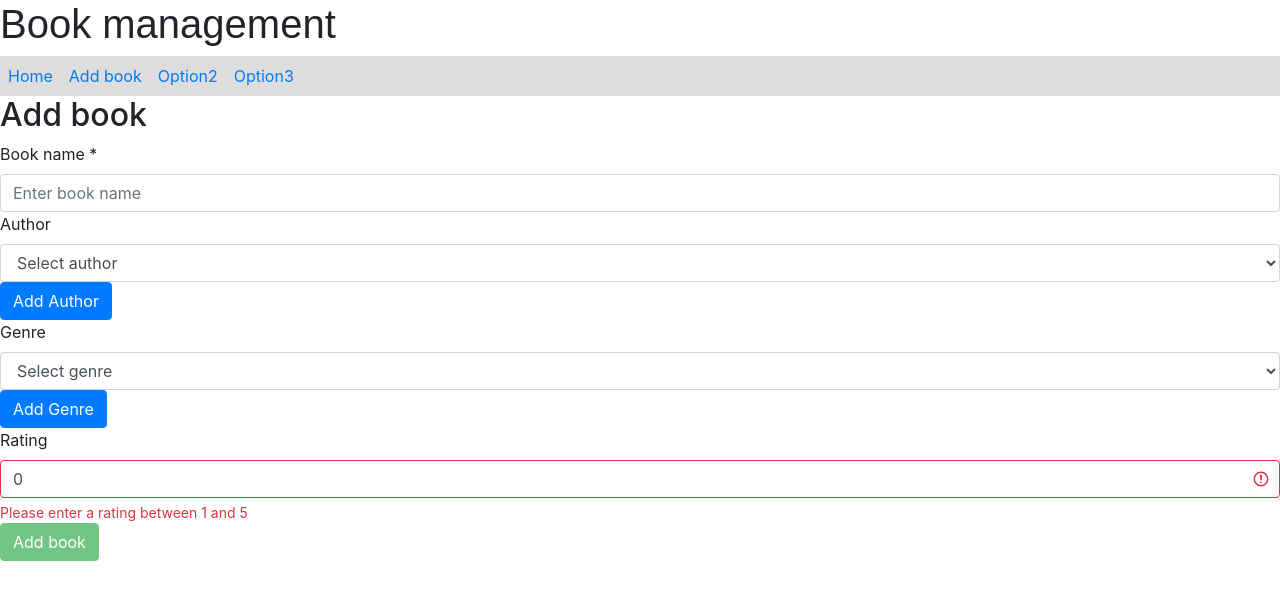
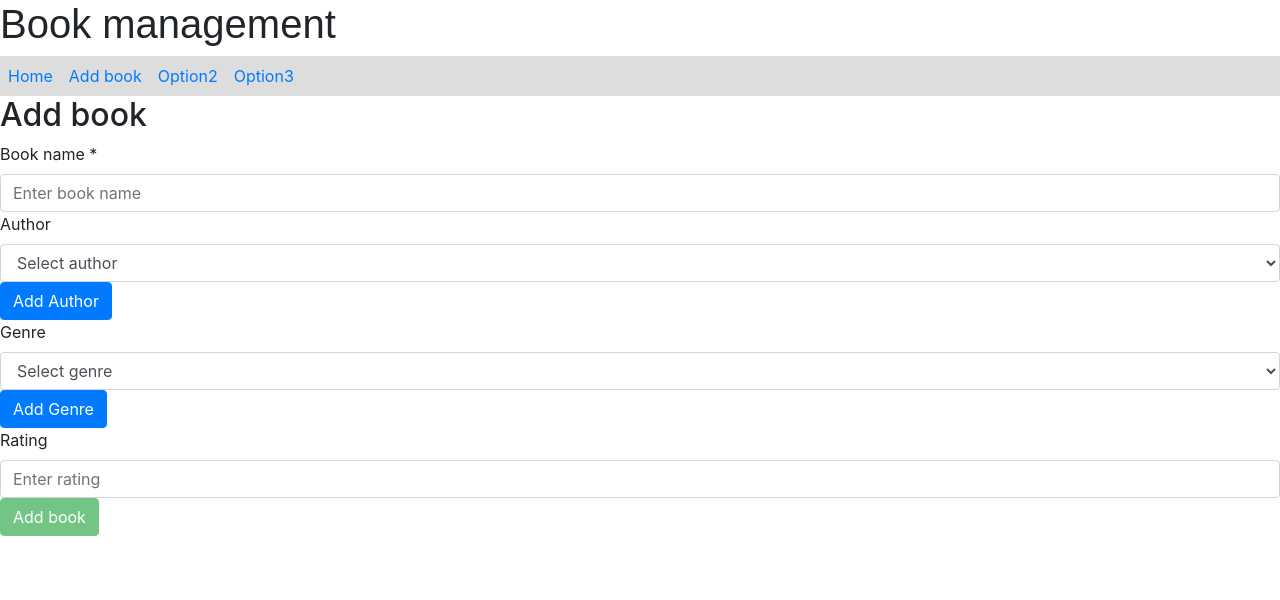
Before and after one commit to kaneran/angular-practice-project-book-manager, an Angular app: page /add-book-component in a window 1280 px wide. Shown: the top 600 px of the page. Built offline with nearby package versions, Linux system fonts and the light colour scheme.

Commit message:
2 files modified

```diff
--- a/src/app/add-book.component.html
+++ b/src/app/add-book.component.html
@@ -29,8 +29,8 @@
 		<button class="btn btn-primary" (click)="addGenre()">Add Genre</button>
 	</div>
 	<label>Rating</label>
-	<input type="number" class="form-control" placeholder="Enter rating" formControlName="rating" [ngClass] ="{'is-invalid': bookForm.get('rating').errors}">
-	<div class="invalid-feedback" *ngIf="bookForm.get('rating').errors?.invalidRating">
+	<input type="number" class="form-control" placeholder="Enter rating" formControlName="rating" [ngClass] ="{'is-invalid': ratingErrorMessage}">
+	<div class="invalid-feedback">
 		{{ratingErrorMessage}}
 	</div>
 	<button type="submit" class="btn btn-success" [disabled]="!bookForm.valid">Add book</button>
--- a/src/app/add-book.component.ts
+++ b/src/app/add-book.component.ts
@@ -47,7 +47,7 @@ export class AddBookComponent implements OnInit {
       name: ["", [Validators.required, this.checkBookExists()]],
       genres: this.fb.array([this.buildGenre()]),
       authors: this.fb.array([this.buildAuthor()]),
-      rating: ["0", this.inRange(1, 5)]
+      rating: ["", this.inRange(1, 5)]
     });
     this.genres$ = this._genreService.getGenres();
     this.authors$ = this._authorService.getAuthorNames();
@@ -55,6 +55,8 @@ export class AddBookComponent implements OnInit {
     bookNameControl.valueChanges
       .pipe(debounceTime(1000))
       .subscribe(value => this.validateFormControl(bookNameControl));
+    const ratingControl = this.bookForm.get('rating');
+    ratingControl.valueChanges.pipe(debounceTime(1000)).subscribe(value => this.validateNumericFormControl(ratingControl))
   }
 
   addGenre() {
@@ -81,6 +83,14 @@ export class AddBookComponent implements OnInit {
     return <FormArray>this.bookForm.get("authors");
   }
 
+  validateNumericFormControl(control: AbstractControl): { [key: string]: any } | null {
+    console.log(control);
+    if (control.value?.length === 0) {
+       this.ratingErrorMessage = "";
+      return { invalidRating: false };
+    }
+  }
+
   validateFormControl(control: AbstractControl): { [key: string]: any } | null {
     this.nameErrorMessage = "";
     console.log(control);
@@ -103,7 +113,8 @@ export class AddBookComponent implements OnInit {
 
   inRange(min: number, max: number): ValidatorFn {
     return (control: AbstractControl): { [key: string]: any } | null => {
-      if (control.value > max || control.value < min) {
+      this.ratingErrorMessage = "";
+      if ((control.value > max || control.value < min ) && control.value) {
         this.ratingErrorMessage = `Please enter a rating between ${min} and ${max}`;
         return { invalidRating: true };
       }
```
